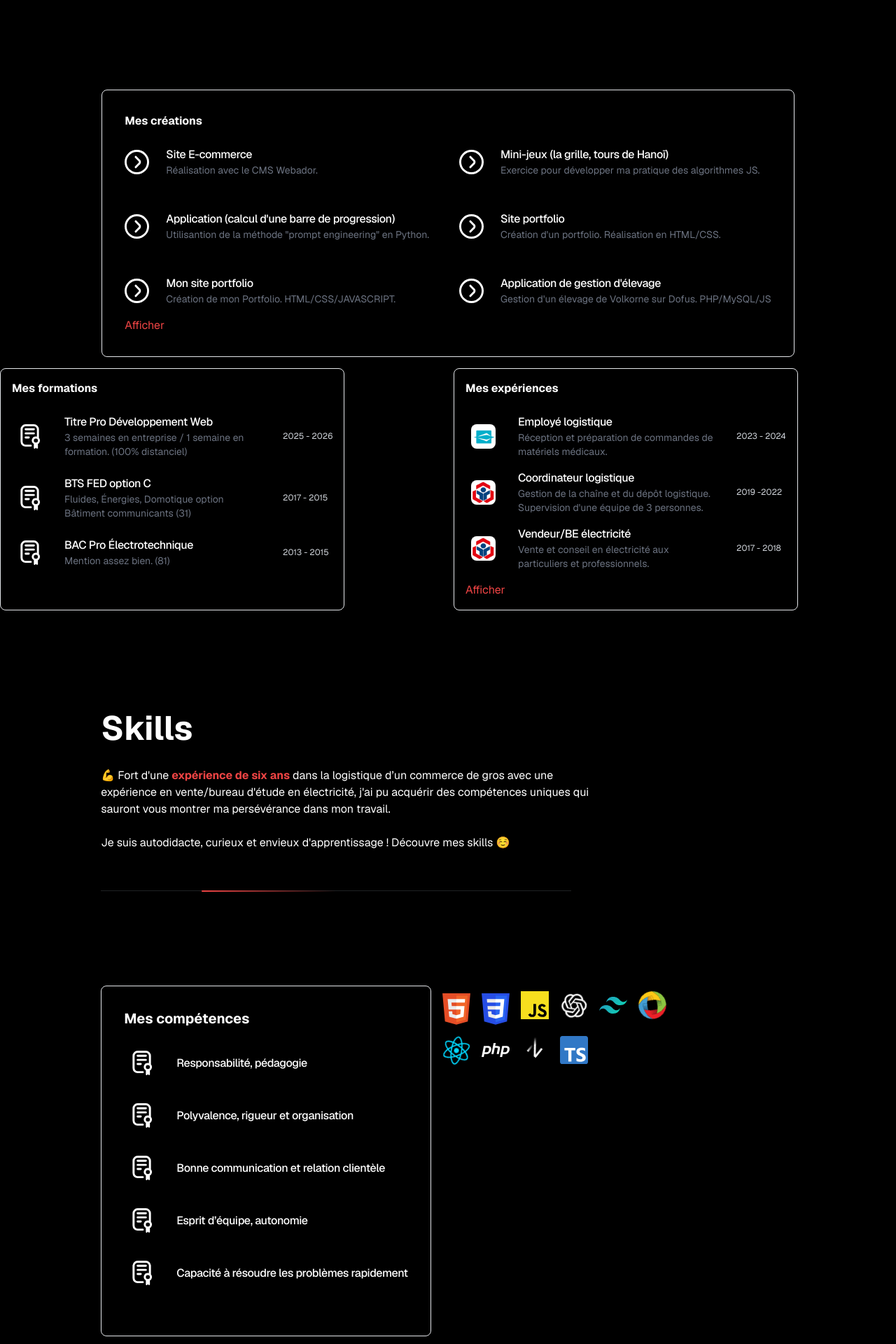
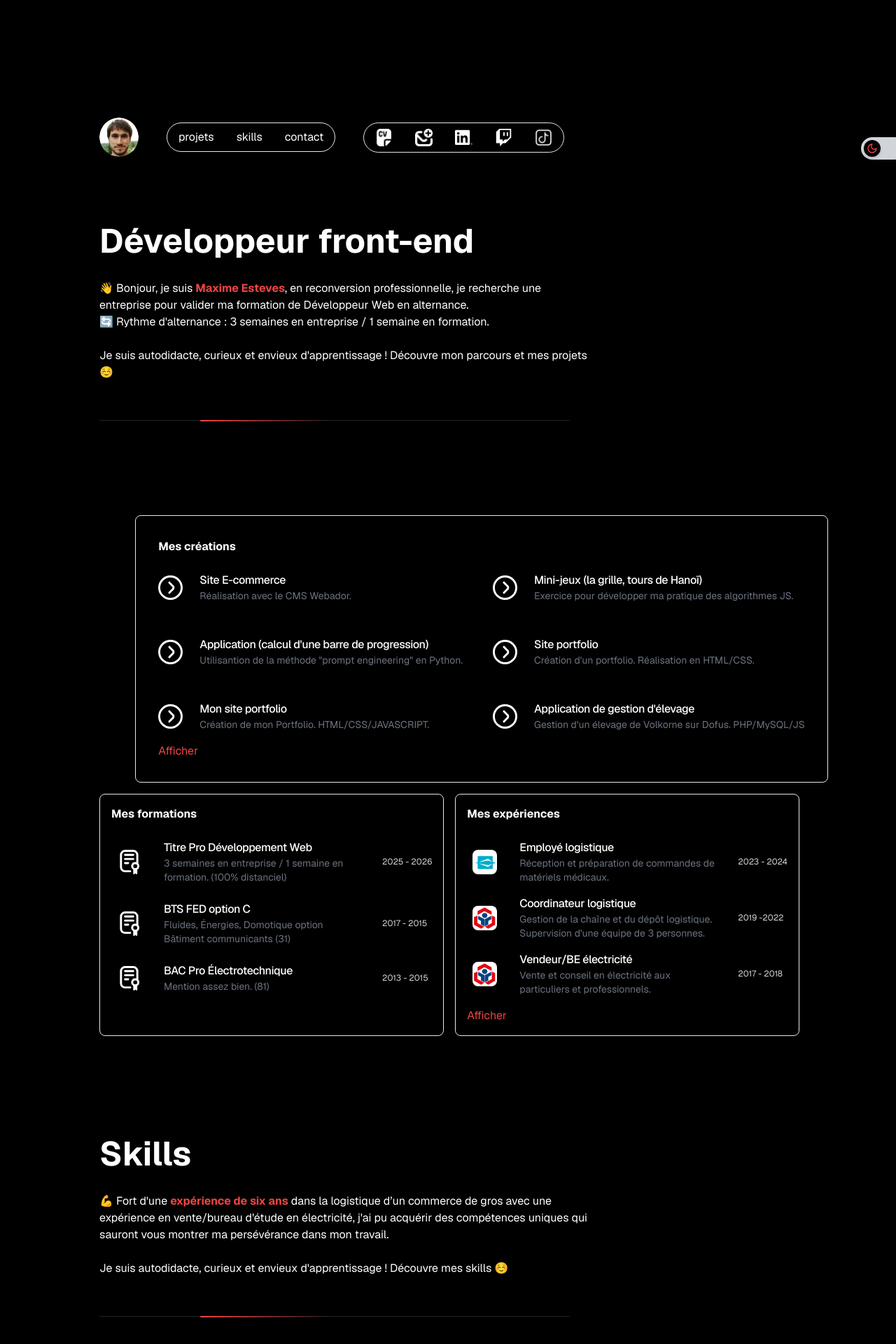
Before and after one commit to maxime-esteves/site-react, a Next.js app: page / in a window 1280 px wide. Shown: the part 480-2400 px from the top of the page at 70% size. Built offline with nearby package versions, Linux system fonts and the light colour scheme.

Commit message:
Update Main.tsx

```diff
--- a/app/_components/Main.tsx
+++ b/app/_components/Main.tsx
@@ -1,3 +1,4 @@
+import { Header } from "./Header";
 import { Experiences } from "./Experiences";
 import { Projets } from "./Projets";
 import { Formation } from "./Formation";
@@ -8,23 +9,32 @@ import { Footer } from "./Footer";
 export const Main = () => {
 
     return (
+        <>
+        <div className=" grid justify-center ml-24 max-lg:w-[72%] max-lg:ml-36 max-md:ml-0 max-xs:w-[250px] max-xs:px-[200px]" >
 
-        <><div >
+        <div className=" flex justify-start max-md:mr-16">
+            <Header />
+        </div>
+        <div className=" max-md:mr-16">
             <Projets />
         </div>
-        <div className="grid grid-cols-2 items-start mt-4 gap-4 w-auto max-md:grid-cols-1">
+        <div className="flex col-auto gap-4 mt-4 max-md:grid max-md:justify-center max-md:mr-16">
             <Formation />
             <Experiences />
         </div>
-        <div className=" flex justify-center ">
+        <div className=" flex justify-start ">
           <Skills />
 
         </div >
-        <div className=" flex justify-center ">
+        <div className=" flex justify-start max-md:mr-16">
 
            <Contact />
         </div>
+        <div className=" flex justify-center max-md:mr-16">
+
            <Footer />
+        </div>
+        </div>
 
         </>
     );
```
